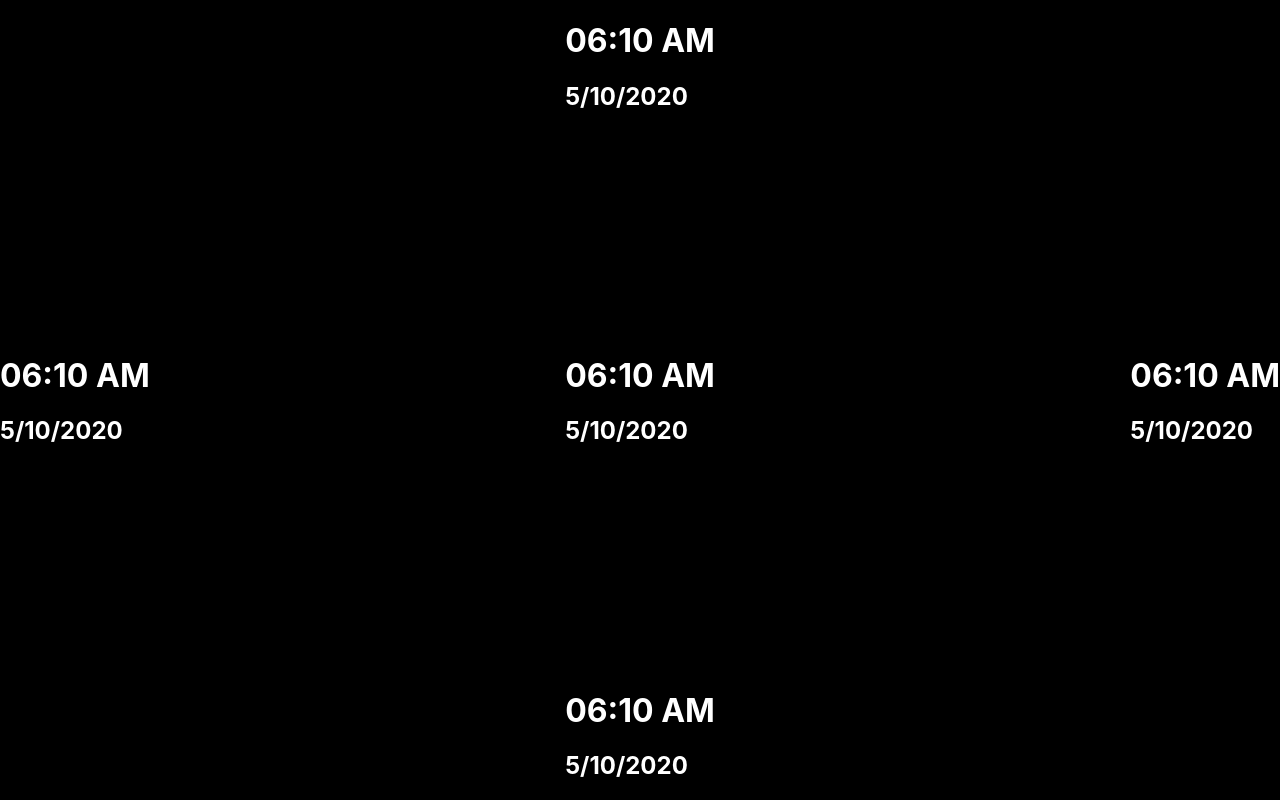
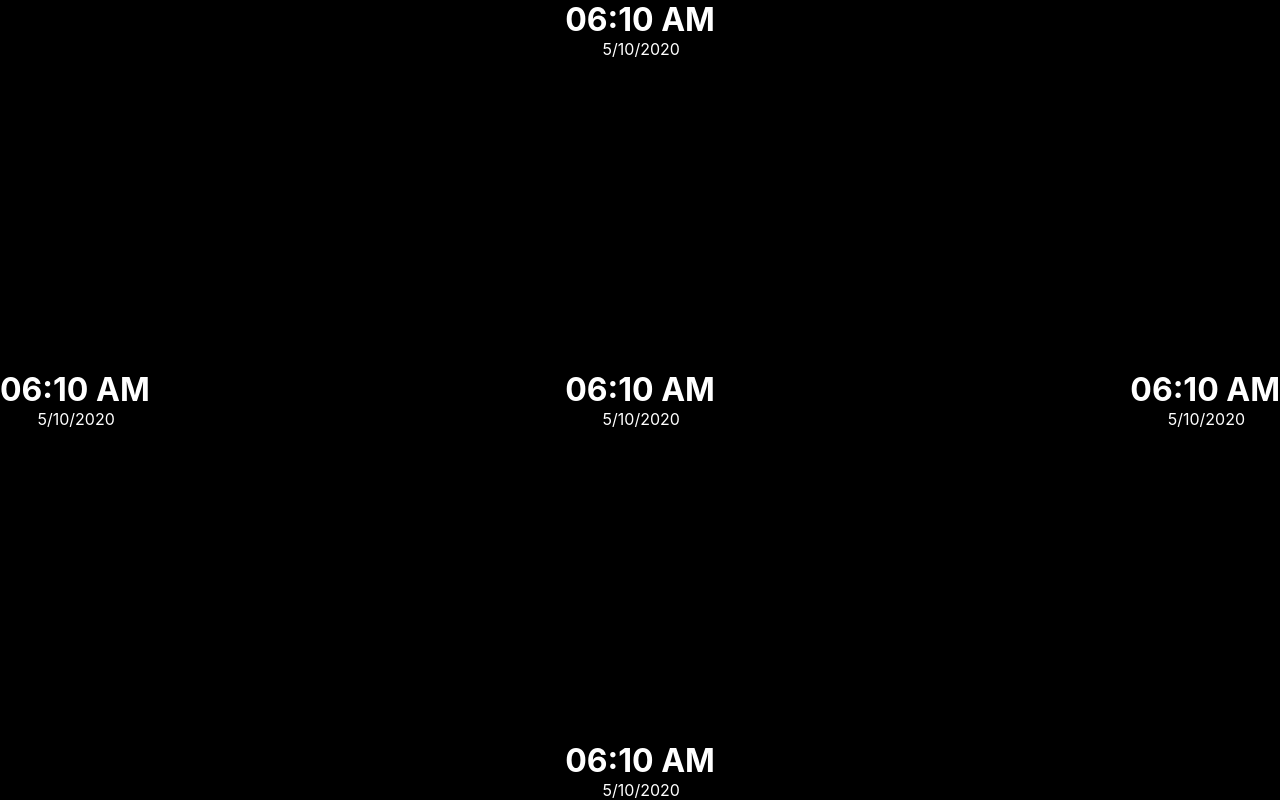
Before and after one commit to RogerTheRabbit/smart-mirror, a React (Create React App) app: page / in a window 1280 px wide. Built offline with nearby package versions, Linux system fonts and the light colour scheme.

Commit message:
fixed time module font size and spacing

```diff
--- /dev/null
+++ b/src/modules/Time.css
@@ -0,0 +1,13 @@
+.time{
+    margin: 0px auto;
+    font-size: 32px;
+    font-weight: bold;
+
+}
+.date{
+    margin: 0px 25%;
+
+}
+.container{
+    justify-items: center;
+}
--- a/src/modules/Time.js
+++ b/src/modules/Time.js
@@ -1,4 +1,5 @@
 import React, {Component} from "react";
+import './Time.css'
 
 class Timer extends Component {
     state = {
@@ -19,8 +20,8 @@ class Timer extends Component {
     render() {
         return(
             <div>
-                <h1>{this.state.date.toLocaleTimeString([], {hour: '2-digit', minute:'2-digit', hour12: this.is24hour()})}</h1>
-                <h2>{this.state.date.toLocaleDateString()}</h2>
+                <p className={"time"}>{this.state.date.toLocaleTimeString([], {hour: '2-digit', minute:'2-digit', hour12: this.is24hour()})}</p>
+                <p className={"date"}>{this.state.date.toLocaleDateString()}</p>
                 {this.callMe()}
             </div>
         )
```
